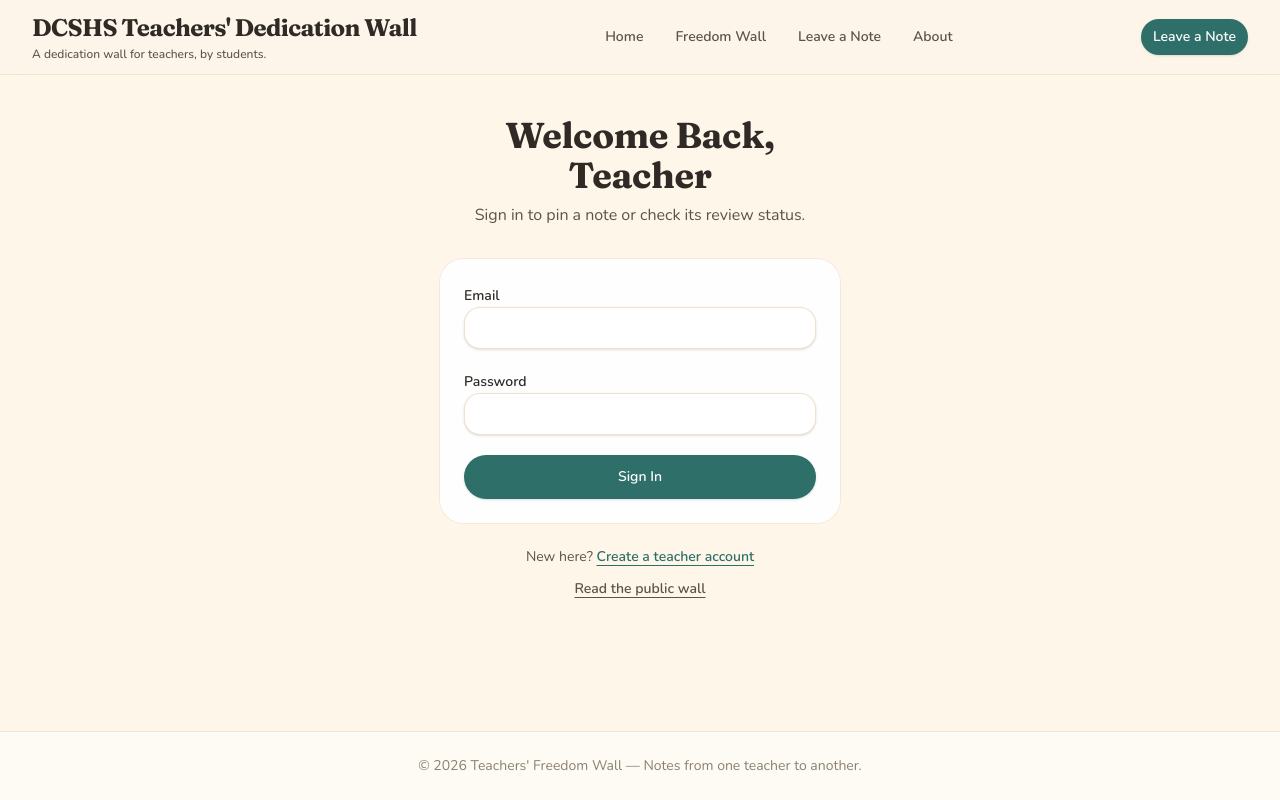
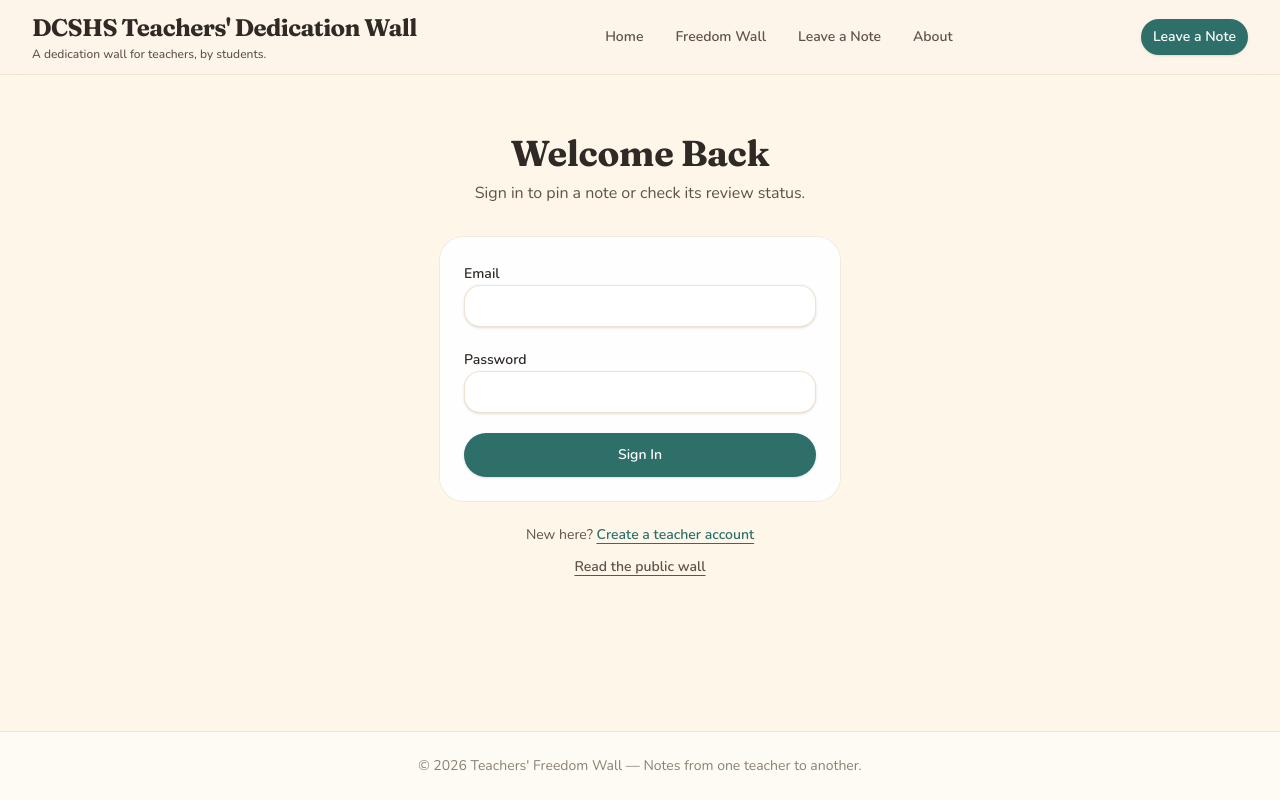
Before and after one commit to Mista-Zam/igpit-website, a React (Vite) app: page /login in a window 1280 px wide. Built offline with nearby package versions, Linux system fonts and the light colour scheme; no server answers.

Commit message:
Simplify login welcome text

```diff
--- a/src/pages/Login.tsx
+++ b/src/pages/Login.tsx
@@ -41,7 +41,7 @@ const Login = () => {
 
   return <section className="mx-auto flex min-h-[70vh] max-w-md flex-col justify-center px-4 py-10 sm:px-6">
     <div className="space-y-2 text-center">
-      <h1 className="font-display text-3xl font-bold sm:text-4xl">{mode === 'signin' ? 'Welcome Back, Teacher' : 'Join the Wall'}</h1>
+      <h1 className="font-display text-3xl font-bold sm:text-4xl">{mode === 'signin' ? 'Welcome Back' : 'Join the Wall'}</h1>
       <p className="text-ink-soft">{mode === 'signin' ? 'Sign in to pin a note or check its review status.' : 'Every new account starts as a teacher.'}</p>
     </div>
     <form onSubmit={handleSubmit} className="mt-8 space-y-5 rounded-3xl bg-white/95 p-6 shadow-note ring-1 ring-black/5">
```
